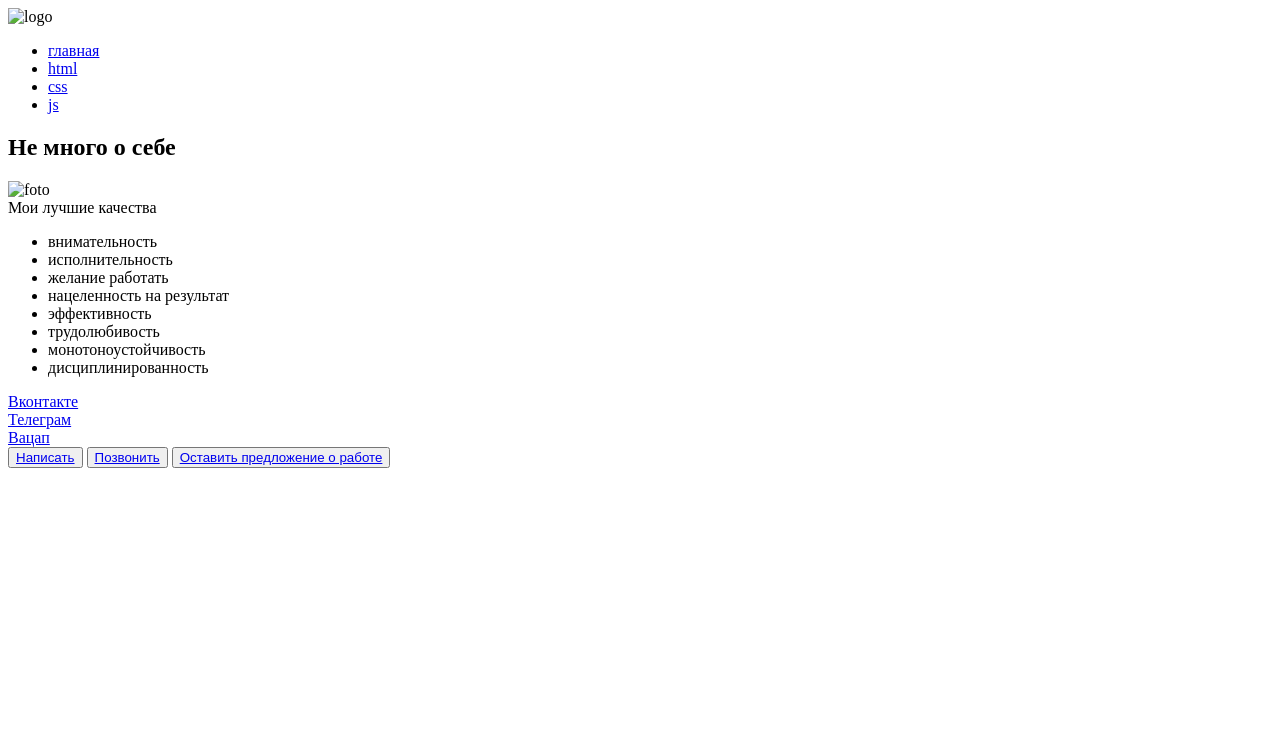
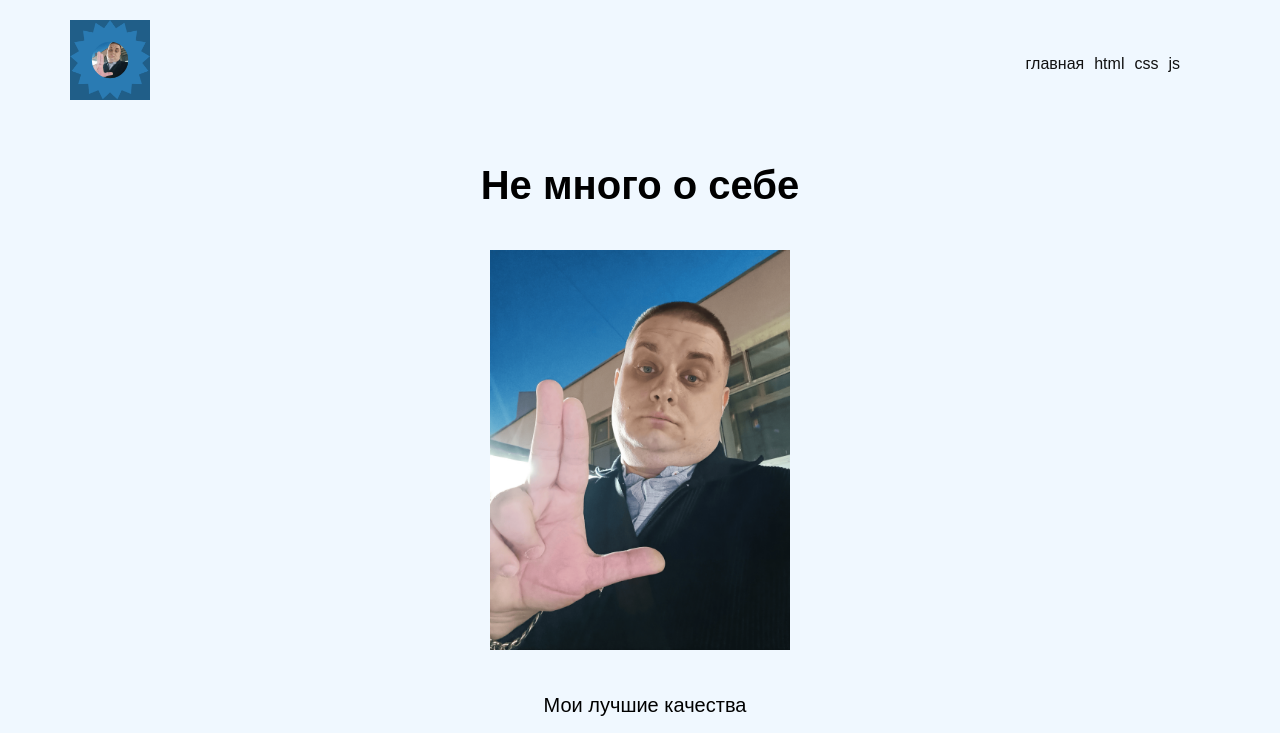
Before and after one commit to Denjix7/my_site, a plain HTML site: page index.html in a window 1280 px wide. Shown: the top 733 px of the page. Drawn offline with Linux system fonts and the light colour scheme.

Commit message:
Релиз

```diff
--- a/css/style.css
+++ b/css/style.css
@@ -1,3 +1,333 @@
-h1{
-    color: aqua;
+body {
+    margin: 0 auto;
+    font-family: Arial, sans-serif;
+    line-height: 1.5;
+    background-color: #f0f8ff;
+    width: 1200px;
 }
+
+ul li {
+    list-style-type: none;
+}
+
+nav li {
+    list-style-type: none;
+}
+
+a {
+    text-decoration: none;
+    color: #111;
+}
+
+h1 {
+    font-size: 40px;
+    text-align: center;
+}
+
+.logo {
+    width: 80px;
+    padding-left: 10px;
+}
+
+.logo__nav {}
+
+.header {
+    display: flex;
+    justify-content: space-between;
+    align-items: center;
+    margin: 20px;
+}
+
+.foto {
+    display: flex;
+    justify-content: center;
+    margin-bottom: 40px;
+    margin-top: 35px;
+}
+
+.foto img {
+    width: 300px;
+}
+
+nav {
+    padding-right: 30px;
+}
+
+nav li {
+    color: #fff;
+    margin-right: 10px;
+}
+
+nav a:last-child {
+    margin-right: 0;
+}
+
+nav ul {
+    display: flex;
+}
+
+div {
+    margin-bottom: 15px;
+}
+
+.cah {
+    text-align: center;
+    padding-left: 10px;
+}
+
+span {
+    font-size: 20px;
+}
+
+.social {
+    margin-top: 40px;
+    display: flex;
+    justify-content: space-between;
+    align-items: center;
+    padding-right: 10px;
+    padding-left: 10px;
+}
+
+.button {
+    display: flex;
+    justify-content: space-between;
+    align-items: center;
+    padding-right: 10px;
+    padding-left: 10px;
+    margin-top: 20px;
+}
+
+.button a {
+    color: #fff;
+}
+
+.bmail {
+    width: 220px;
+    height: 50px;
+    border: none;
+    outline: none;
+    color: #fff;
+    background: #111;
+    cursor: pointer;
+    position: relative;
+    z-index: 0;
+    border-radius: 10px;
+}
+
+.bmail:before {
+    content: "";
+    background: linear-gradient(45deg,
+            #ff0000,
+            #ff7300,
+            #fffb00,
+            #48ff00,
+            #00ffd5,
+            #002bff,
+            #7a00ff,
+            #ff00c8,
+            #ff0000);
+    position: absolute;
+    top: -2px;
+    left: -2px;
+    background-size: 400%;
+    z-index: -1;
+    filter: blur(5px);
+    width: calc(100% + 4px);
+    height: calc(100% + 4px);
+    animation: glowing 20s linear infinite;
+    opacity: 0;
+    transition: opacity 0.3s ease-in-out;
+    border-radius: 10px;
+}
+
+.bmail:active {
+    color: #000;
+}
+
+.bmail:active:after {
+    background: transparent;
+}
+
+.bmail:hover:before {
+    opacity: 1;
+}
+
+.bmail:after {
+    z-index: -1;
+    content: "";
+    position: absolute;
+    width: 100%;
+    height: 100%;
+    background: #111;
+    left: 0;
+    top: 0;
+    border-radius: 10px;
+}
+
+@keyframes glowing {
+    0% {
+        background-position: 0 0;
+    }
+
+    50% {
+        background-position: 400% 0;
+    }
+
+    100% {
+        background-position: 0 0;
+    }
+}
+
+.btel {
+    width: 220px;
+    height: 50px;
+    border: none;
+    outline: none;
+    color: #fff;
+    background: #111;
+    cursor: pointer;
+    position: relative;
+    z-index: 0;
+    border-radius: 10px;
+}
+
+.btel:before {
+    content: "";
+    background: linear-gradient(45deg,
+            #ff0000,
+            #ff7300,
+            #fffb00,
+            #48ff00,
+            #00ffd5,
+            #002bff,
+            #7a00ff,
+            #ff00c8,
+            #ff0000);
+    position: absolute;
+    top: -2px;
+    left: -2px;
+    background-size: 400%;
+    z-index: -1;
+    filter: blur(5px);
+    width: calc(100% + 4px);
+    height: calc(100% + 4px);
+    animation: glowing 20s linear infinite;
+    opacity: 0;
+    transition: opacity 0.3s ease-in-out;
+    border-radius: 10px;
+}
+
+.btel:active {
+    color: #000;
+}
+
+.btel:active:after {
+    background: transparent;
+}
+
+.btel:hover:before {
+    opacity: 1;
+}
+
+.btel:after {
+    z-index: -1;
+    content: "";
+    position: absolute;
+    width: 100%;
+    height: 100%;
+    background: #111;
+    left: 0;
+    top: 0;
+    border-radius: 10px;
+}
+
+@keyframes glowing {
+    0% {
+        background-position: 0 0;
+    }
+
+    50% {
+        background-position: 400% 0;
+    }
+
+    100% {
+        background-position: 0 0;
+    }
+}
+
+.bf {
+    width: 220px;
+    height: 50px;
+    border: none;
+    outline: none;
+    color: #fff;
+    background: #111;
+    cursor: pointer;
+    position: relative;
+    z-index: 0;
+    border-radius: 10px;
+}
+
+.bf :before {
+    content: "";
+    background: linear-gradient(45deg,
+            #ff0000,
+            #ff7300,
+            #fffb00,
+            #48ff00,
+            #00ffd5,
+            #002bff,
+            #7a00ff,
+            #ff00c8,
+            #ff0000);
+    position: absolute;
+    top: -2px;
+    left: -2px;
+    background-size: 400%;
+    z-index: -1;
+    filter: blur(5px);
+    width: calc(100% + 4px);
+    height: calc(100% + 4px);
+    animation: glowing 20s linear infinite;
+    opacity: 0;
+    transition: opacity 0.3s ease-in-out;
+    border-radius: 10px;
+}
+
+.bf :active {
+    color: #000;
+}
+
+.bf :active:after {
+    background: transparent;
+}
+
+.bf :hover:before {
+    opacity: 1;
+}
+
+.bf :after {
+    z-index: -1;
+    content: "";
+    position: absolute;
+    width: 100%;
+    height: 100%;
+    background: #111;
+    left: 0;
+    top: 0;
+    border-radius: 10px;
+}
+
+@keyframes glowing {
+    0% {
+        background-position: 0 0;
+    }
+
+    50% {
+        background-position: 400% 0;
+    }
+
+    100% {
+        background-position: 0 0;
+    }
+}
--- a/index.html
+++ b/index.html
@@ -4,7 +4,7 @@
     <meta charset="UTF-8" />
     <meta name="viewport" content="width=device-width, initial-scale=1.0" />
     <title>моя страничка</title>
-    <link rel="stylesheet" href="./css/main.css" />
+    <link rel="stylesheet" href="./css/style.css" />
   </head>
 
   <body>
```
Also changed, not shown: second_page.html (added, +76 -0 lines), images/den.png (added), images/logo.png (added).
